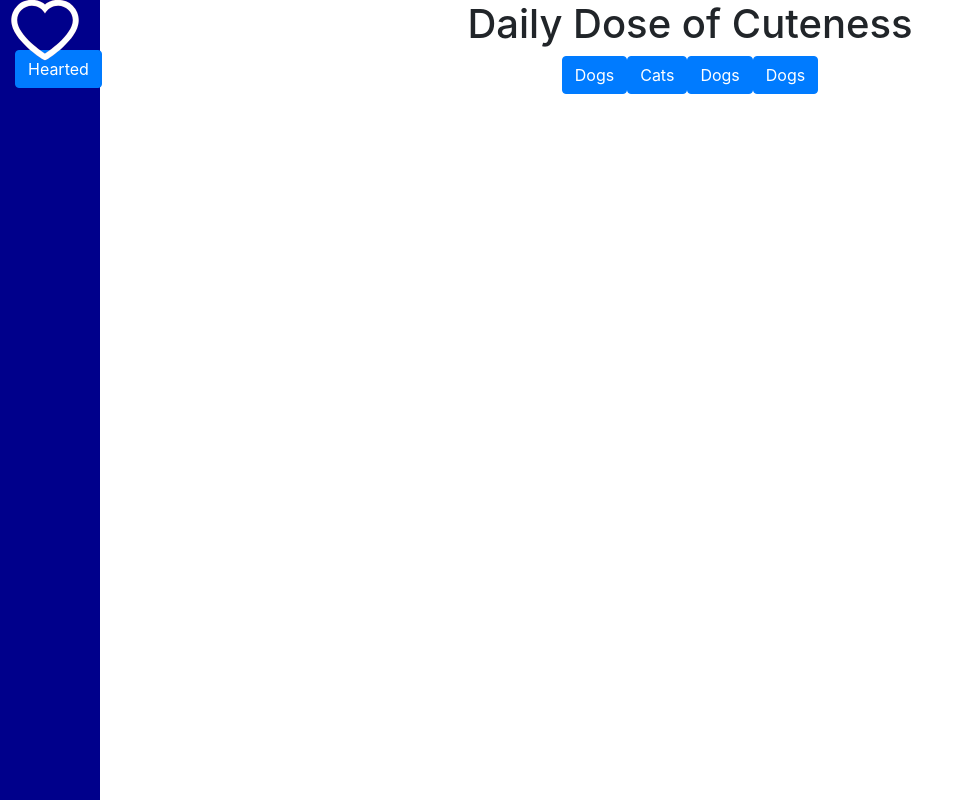
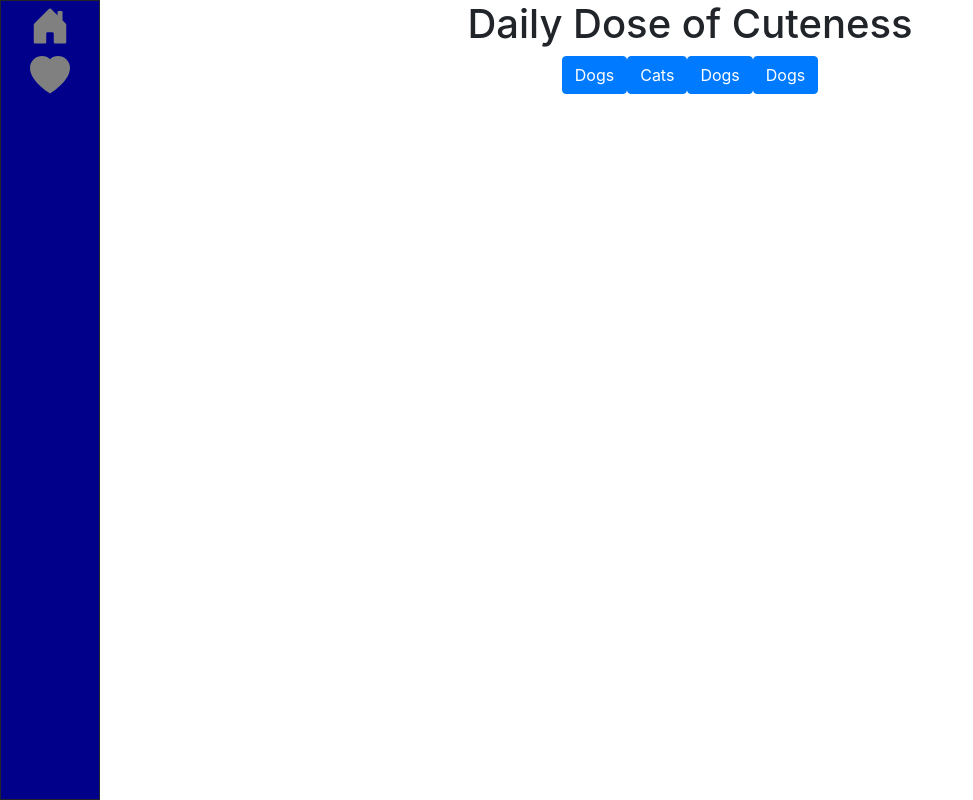
Before and after one commit to giangd/daily-dose-of-cuteness, a React (Create React App) app: page / in a window 1280 px wide. Shown: the whole page, without its empty margins (0-973 px from the left). Built offline with nearby package versions, Linux system fonts and the light colour scheme.

Commit message:
Nav buttons are animated

```diff
--- a/src/App.js
+++ b/src/App.js
@@ -4,7 +4,7 @@ import axios from "axios";
 import { createGlobalStyle } from "styled-components";
 import "bootstrap/dist/css/bootstrap.min.css";
 import cloneDeep from "lodash/cloneDeep";
-import Images from "./App2";
+import MasonryImages from "./MasonryImages";
 import { FiExternalLink } from "react-icons/fi";
 
 import { AiOutlineHeart, AiFillHeart } from "react-icons/ai";
@@ -19,13 +19,16 @@ import FormControl from "react-bootstrap/FormControl";
 import Container from "react-bootstrap/Container";
 import Row from "react-bootstrap/Row";
 import Col from "react-bootstrap/Col";
+import { BsHeartFill, BsHouseDoorFill } from "react-icons/bs";
 
-const HeartButton = styled.button`
+const NavButton = styled.button`
     position: relative;
     width: 50px;
     height: 50px;
     background-color: Transparent;
     border: none;
+    margin-left: auto;
+    margin-right: auto;
     &:active {
         outline: 0;
     }
@@ -37,17 +40,30 @@ const HeartButton = styled.button`
     }
 `;
 
-const HeartIcon = styled(AiOutlineHeart)`
-    position: relative;
-    opacity: 100;
-    width: 80px;
+const HomeIcon = styled(BsHouseDoorFill)`
+    width: 40px;
     height: auto;
-    stroke-width: 1px;
+    stroke: grey;
+    fill: grey;
+`;
+const HomeHoveredIcon = styled(BsHouseDoorFill)`
+    width: 40px;
+    height: auto;
     stroke: red;
-    margin-left: -10px;
-    margin-top: -10px;
+    fill: red;
+`;
 
-    fill: ${(props) => (props.hovered === "true" ? "red" : "white")};
+const HeartIcon = styled(BsHeartFill)`
+    width: 40px;
+    height: auto;
+    stroke: grey;
+    fill: grey;
+`;
+const HeartHoveredIcon = styled(BsHeartFill)`
+    width: 40px;
+    height: auto;
+    stroke: red;
+    fill: red;
 `;
 
 const dogSubreddits = [
@@ -86,7 +102,6 @@ const GlobalStyle = createGlobalStyle`
         margin: 0px;
         padding: 0px;
     }
-
     &.app {
         position: relative;
     }
@@ -100,35 +115,60 @@ class App extends React.Component {
             dogs: {},
             cats: {},
         },
-        isHeartNavHovered: false,
+        isHeartHovered: false,
     };
-    handleMouseEnter = (e) => {
+    handleMouseEnterHome = (e) => {
         console.log("enter w");
         console.log(e.target);
-        console.log(e.target.getAttribute("data-type"));
 
         this.setState(
             {
-                [e.target.getAttribute("data-type")]: !this.state[
-                    e.target.getAttribute("data-type")
-                ],
+                isHomeHovered: true,
             },
-            console.log(this.state)
+            () => {
+                console.log(this.state);
+            }
         );
     };
 
-     handleMouseLeave = (e) => {
-        console.log("enter w");
+    handleMouseLeaveHome = (e) => {
+        console.log("exit w");
         console.log(e.target);
-        console.log(e.target.getAttribute("data-type"));
 
         this.setState(
             {
-                [e.target.getAttribute("data-type")]: !this.state[
-                    e.target.getAttribute("data-type")
-                ],
+                isHomeHovered: false,
             },
-            console.log(this.state)
+            () => {
+                console.log(this.state);
+            }
+        );
+    };
+    handleMouseEnterHeart = (e) => {
+        console.log("enter w");
+        console.log(e.target);
+
+        this.setState(
+            {
+                isHeartHovered: true,
+            },
+            () => {
+                console.log(this.state);
+            }
+        );
+    };
+
+    handleMouseLeaveHeart = (e) => {
+        console.log("exit w");
+        console.log(e.target);
+
+        this.setState(
+            {
+                isHeartHovered: false,
+            },
+            () => {
+                console.log(this.state);
+            }
         );
     };
     handleCategoryClick = (e) => {
@@ -449,13 +489,13 @@ class App extends React.Component {
                         </Row>
                         <Row>
                             <Col>
-                                <Images
+                                <MasonryImages
                                     {...this.state}
                                     handleHeartClick={this.handleHeartClick}
                                     fetchBasedOnWeights={
                                         this.fetchBasedOnWeights
                                     }
-                                ></Images>
+                                ></MasonryImages>
                             </Col>
                         </Row>
                     </>
@@ -519,16 +559,33 @@ class App extends React.Component {
                             className="block-center"
                             style={{ height: "100vh" }}
                         >
-                            <Col className="">
-                                <HeartButton>
-                                    <HeartIcon
-                                        onMouseEnter={this.handleMouseEnter}
-                                        onMouseLeave={this.handleMouseLeave}
-                                        data-type="isHeartNavHovered"
-                                        hovered={this.state.isHeartNavHovered.toString()}
-                                    />
-                                </HeartButton>
-                                <Button className="">Hearted</Button>
+                            {/* className="d-flex justify-content-center" */}
+                            <Col
+                                style={{
+                                    textAlign: "center",
+                                    border: "1px solid",
+                                }}
+                            >
+                                <NavButton
+                                    onMouseEnter={this.handleMouseEnterHome}
+                                    onMouseLeave={this.handleMouseLeaveHome}
+                                >
+                                    {this.state.isHomeHovered ? (
+                                        <HomeHoveredIcon />
+                                    ) : (
+                                        <HomeIcon />
+                                    )}
+                                </NavButton>
+                                <NavButton
+                                    onMouseEnter={this.handleMouseEnterHeart}
+                                    onMouseLeave={this.handleMouseLeaveHeart}
+                                >
+                                    {this.state.isHeartHovered ? (
+                                        <HeartHoveredIcon />
+                                    ) : (
+                                        <HeartIcon />
+                                    )}
+                                </NavButton>
                             </Col>
                         </Row>
                     </Container>
--- a/src/Components/Media.js
+++ b/src/Components/Media.js
@@ -22,6 +22,7 @@ class Question extends React.Component {
 */
 
 // can delete, wanted to see if this could fix the overlay gradient from overflowing
+// maybe don't delete, the overflow issue was fixed somewhere
 const MediaWrapper = styled.div``;
 
 const Image = styled.img`
```
Also changed, not shown: src/MasonryImages.js (renamed from src/App2.js).
